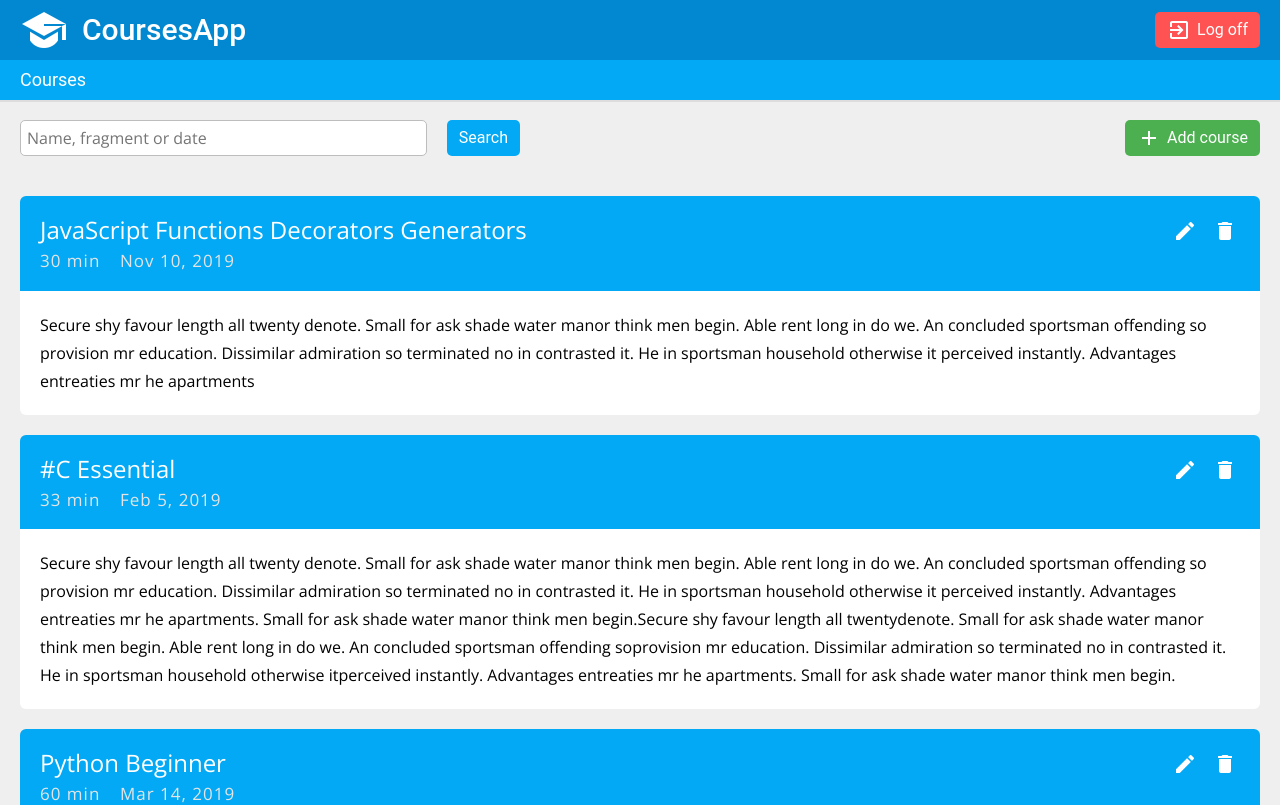
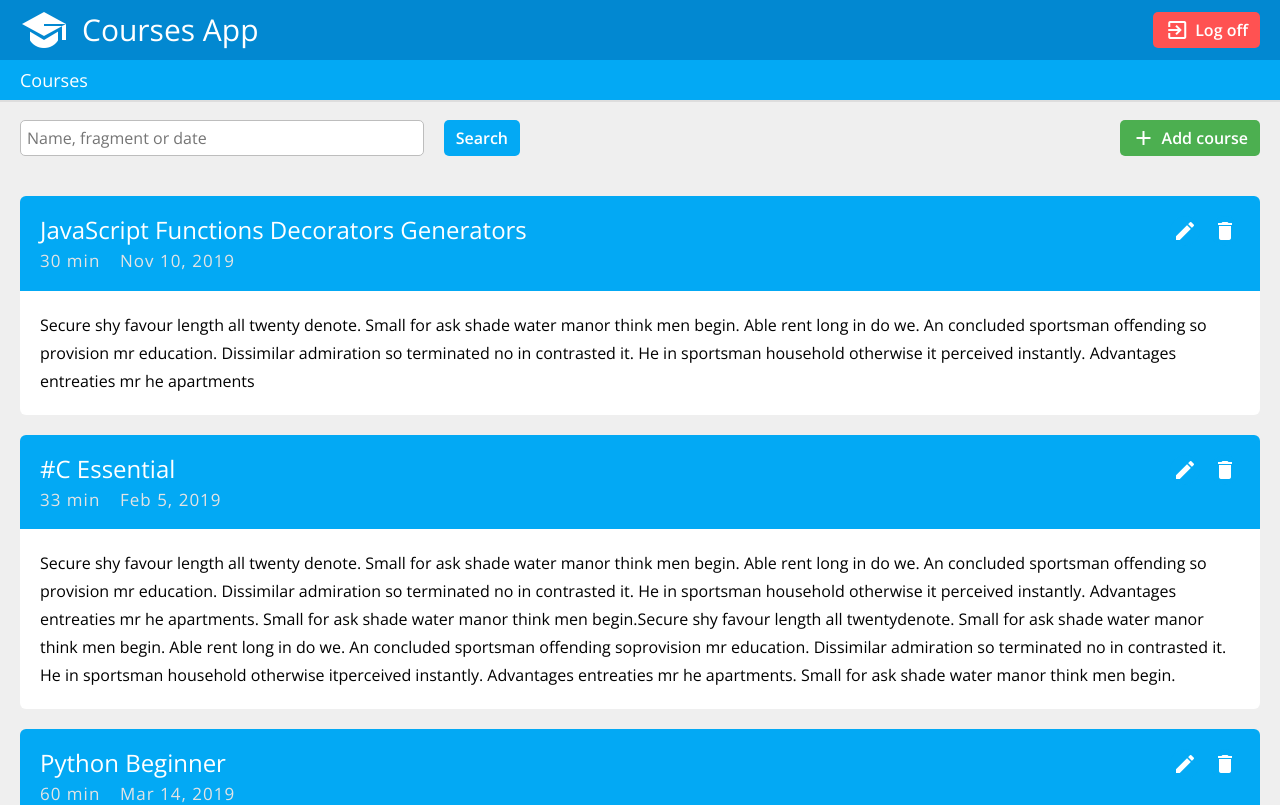
Before and after one commit to Drogbi/Angular-mentoring-program, an Angular app: page / in a window 1280 px wide. Shown: the top 805 px of the page. Built offline with nearby package versions, Linux system fonts and the light colour scheme.

Commit message:
minor fixes

```diff
--- a/src/app/components/breadcrumbs/breadcrumbs.component.css
+++ b/src/app/components/breadcrumbs/breadcrumbs.component.css
@@ -5,7 +5,6 @@
     box-shadow: #DDDDDD 0 1px 0px 1px;
     padding: 0 20px;
     justify-content: space-between;
-    font-family: 'Roboto', sans-serif;
     font-weight: 400;
     font-size: 18px;
     background-color: #03A9F4;
--- a/src/app/components/button/button.component.css
+++ b/src/app/components/button/button.component.css
@@ -1,13 +1,13 @@
 .button {
     display: flex;
     background: none;
-    font-family: 'Roboto', sans-serif;
     width: 100%;
     justify-content: center;
     border-radius: 5px;
     align-items: center;
     padding: 12px;
     color: white;
+    font-weight: 600;
 }
 
 .button:hover {
--- a/src/app/components/logo/logo.component.css
+++ b/src/app/components/logo/logo.component.css
@@ -1,5 +1,4 @@
 .logo {
-    font-family: 'Roboto', sans-serif;
     font-weight: 500;
     font-size: 30px;
     display: flex;
@@ -16,7 +15,7 @@
     color: white;
 }
 
-@media (max-width: 380px) {
+@media (max-width: 420px) {
     .logo {
         font-size: 22px;
     }
--- a/src/app/components/logo/logo.component.html
+++ b/src/app/components/logo/logo.component.html
@@ -1,6 +1,6 @@
 <div class="logo">
     <img class="logo__image" src="assets/images/logo.png" alt="Logo image">
     <div class="logo__name">
-        CoursesApp
+        Courses App
     </div>
 </div>
```
